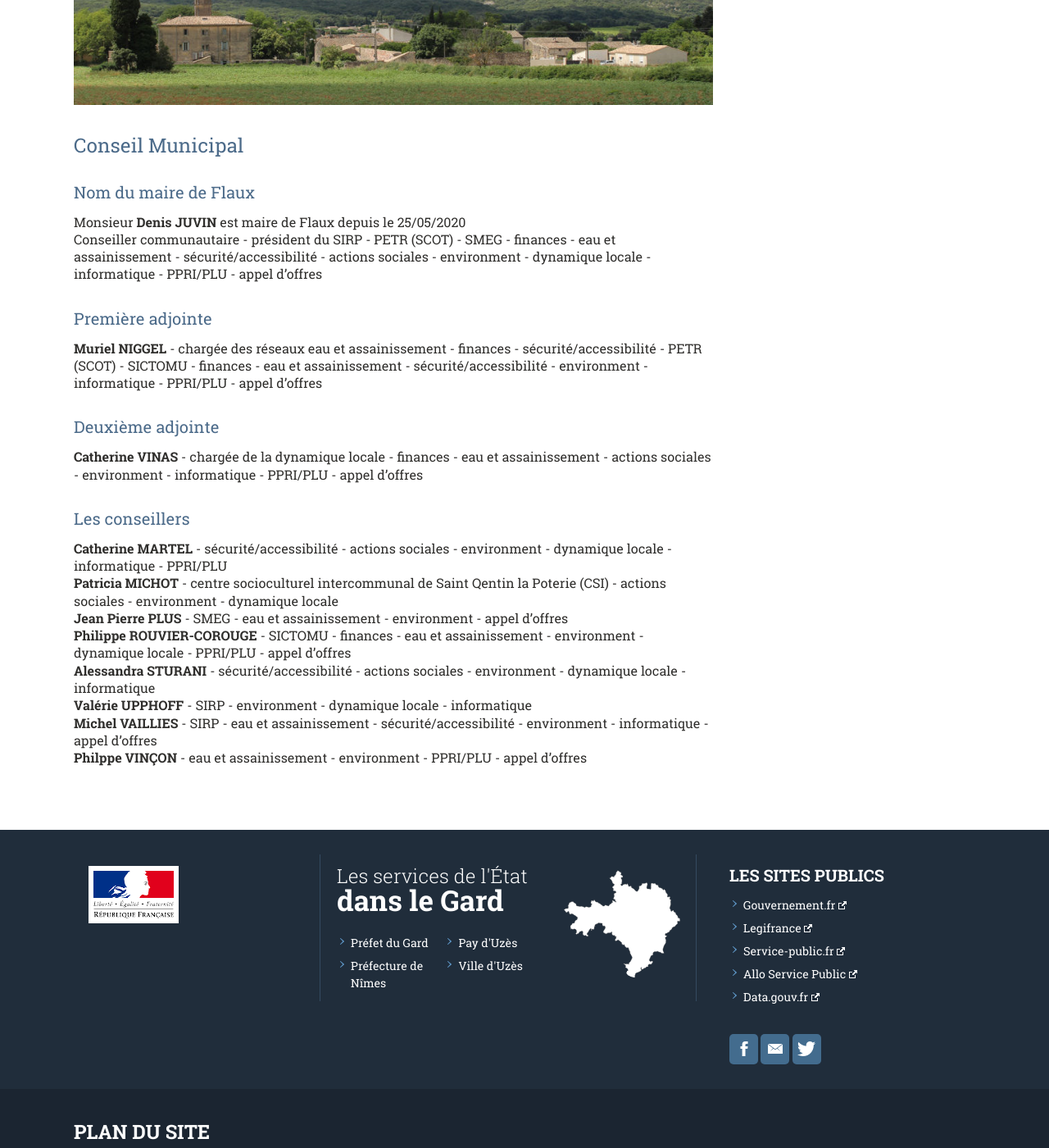
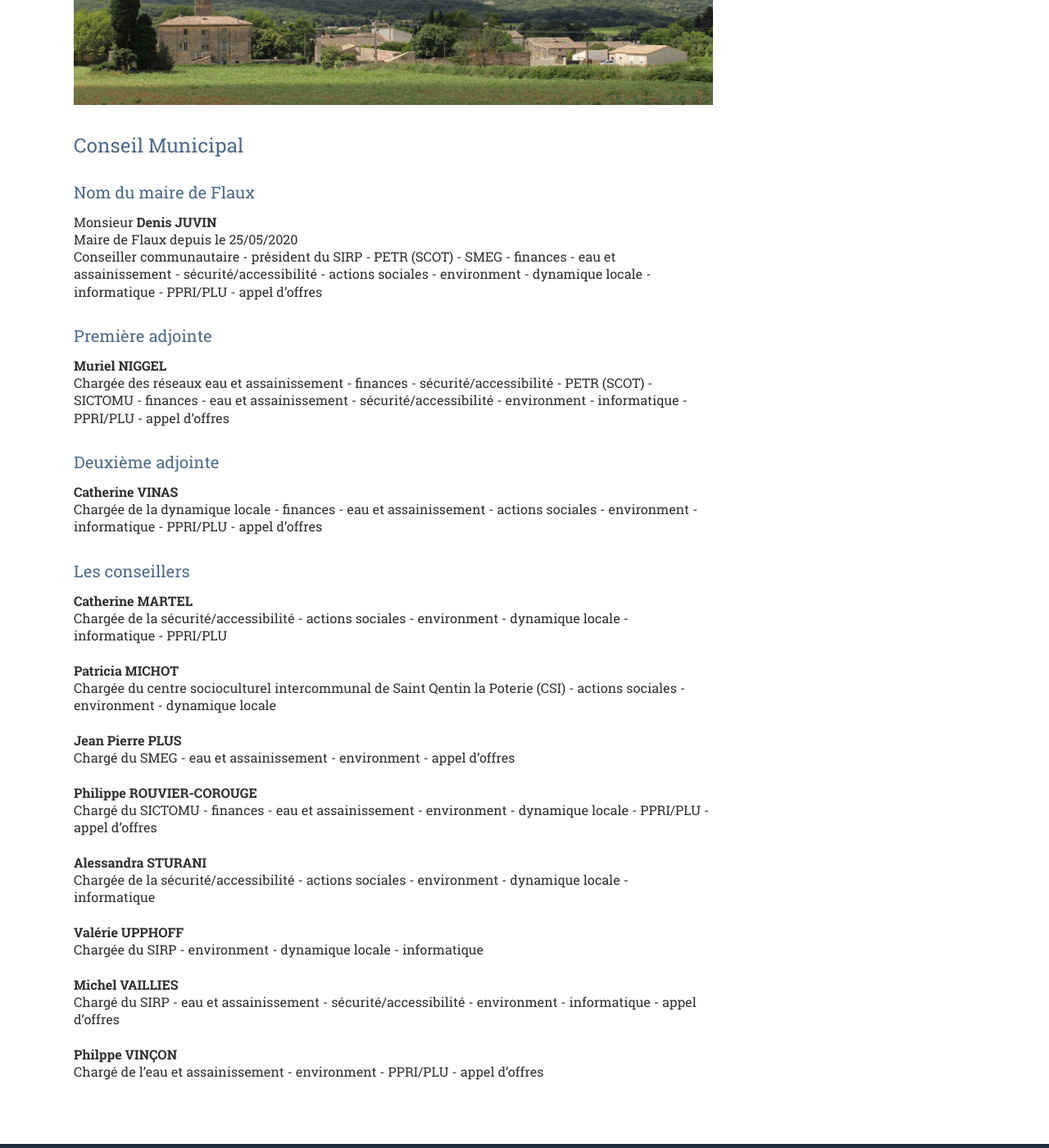
Before and after one commit to Flaux-Village/flaux-village.github.io, a Jekyll site: the page built from elus.md, in a window 1280 px wide and 1400 px high, scrolled down 512 px. Shown: the whole window at 82% size. Built offline with Jekyll 4.4.1, drawn with Linux system fonts in a browser that asks for light colours; our own code applies the rules of GitHub Pages for plain Markdown files; some of the changed text lies outside the part shown.

Commit message:
Update elus.md
Layout changes

```diff
--- a/elus.md
+++ b/elus.md
@@ -23,24 +23,42 @@ menu_secondaire:
 # Conseil Municipal
 
 ## Nom du maire de Flaux
-Monsieur **Denis JUVIN** est maire de Flaux depuis le 25/05/2020<br/>
+Monsieur **Denis JUVIN** <br/>
+Maire de Flaux depuis le 25/05/2020<br/>
 Conseiller communautaire - président du SIRP - PETR (SCOT) - SMEG - finances - eau et assainissement - sécurité/accessibilité - actions sociales - environment - dynamique locale - informatique - PPRI/PLU - appel d'offres
 
 ## Première adjointe
-**Muriel NIGGEL** - chargée des réseaux eau et assainissement - finances - sécurité/accessibilité - PETR (SCOT) - SICTOMU - finances - eau et assainissement - sécurité/accessibilité - environment - informatique - PPRI/PLU - appel d'offres
+**Muriel NIGGEL**  <br/>
+Chargée des réseaux eau et assainissement - finances - sécurité/accessibilité - PETR (SCOT) - SICTOMU - finances - eau et assainissement - sécurité/accessibilité - environment - informatique - PPRI/PLU - appel d'offres
 
 
 ## Deuxième adjointe
-**Catherine VINAS** - chargée de la dynamique locale - finances - eau et assainissement - actions sociales - environment - informatique - PPRI/PLU - appel d'offres
+**Catherine VINAS** <br/>
+Chargée de la dynamique locale - finances - eau et assainissement - actions sociales - environment - informatique - PPRI/PLU - appel d'offres
 
 
 ## Les conseillers
-**Catherine MARTEL** - sécurité/accessibilité - actions sociales - environment - dynamique locale - informatique - PPRI/PLU<br/>
-**Patricia MICHOT** - centre socioculturel intercommunal de Saint Qentin la Poterie (CSI) - actions sociales - environment - dynamique locale<br/>
-**Jean Pierre PLUS** - SMEG - eau et assainissement - environment - appel d'offres<br/>
-**Philippe ROUVIER-COROUGE** - SICTOMU - finances - eau et assainissement - environment - dynamique locale - PPRI/PLU - appel d'offres
+**Catherine MARTEL** <br/>
+Chargée de la sécurité/accessibilité - actions sociales - environment - dynamique locale - informatique - PPRI/PLU<br/>
+
+**Patricia MICHOT** <br/>
+Chargée du centre socioculturel intercommunal de Saint Qentin la Poterie (CSI) - actions sociales - environment - dynamique locale<br/>
+
+**Jean Pierre PLUS** <br/>
+Chargé du SMEG - eau et assainissement - environment - appel d'offres<br/>
+
+**Philippe ROUVIER-COROUGE** <br/>
+Chargé du SICTOMU - finances - eau et assainissement - environment - dynamique locale - PPRI/PLU - appel d'offres
 <br/>
-**Alessandra STURANI** - sécurité/accessibilité - actions sociales - environment - dynamique locale - informatique<br/>
-**Valérie UPPHOFF** - SIRP - environment - dynamique locale - informatique<br/>
-**Michel VAILLIES** - SIRP - eau et assainissement - sécurité/accessibilité - environment - informatique - appel d'offres<br/>
-**Philppe VINÇON** - eau et assainissement - environment - PPRI/PLU - appel d'offres<br/>
+
+**Alessandra STURANI** <br/>
+Chargée de la sécurité/accessibilité - actions sociales - environment - dynamique locale - informatique<br/>
+
+**Valérie UPPHOFF** <br/>
+Chargée du SIRP - environment - dynamique locale - informatique<br/>
+
+**Michel VAILLIES**<br/>
+Chargé du SIRP - eau et assainissement - sécurité/accessibilité - environment - informatique - appel d'offres<br/>
+
+**Philppe VINÇON** <br/>
+Chargé de l'eau et assainissement - environment - PPRI/PLU - appel d'offres<br/>
```
Also changed, not shown: other parts of elus.md (+2 -2 lines).
